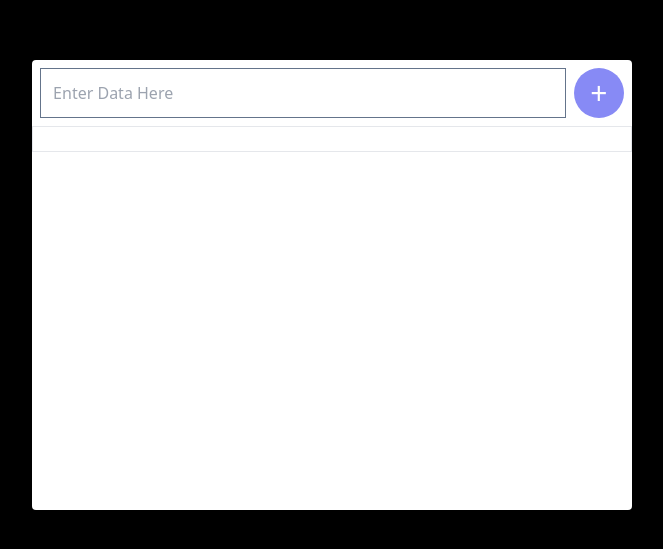
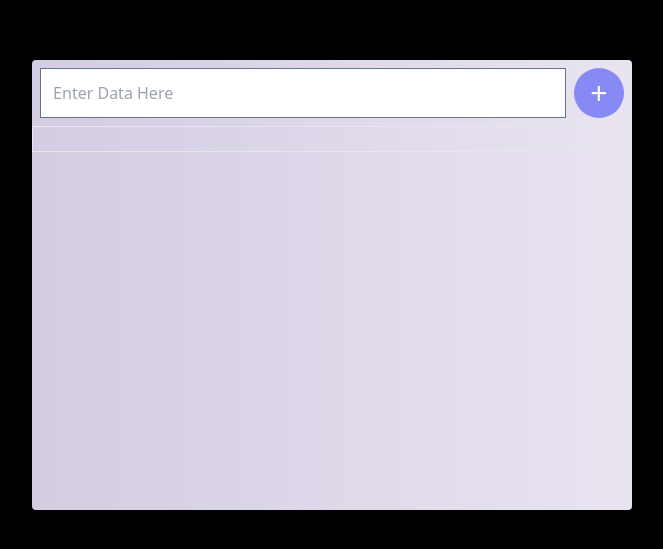
Before and after one commit to Max2242/iMeet_task1, a React (Create React App) app: page / in a window 1280 px wide. Shown: the part 115-664 px from the top of the page, without its empty margins (308-971 px from the left). Built offline with nearby package versions, Linux system fonts and the light colour scheme.

Commit message:
Update App.js

```diff
--- a/src/App.js
+++ b/src/App.js
@@ -31,7 +31,7 @@ setToDo(newState);
   return (
     <>
     <div className="bg-black h-screen p-3 flex items-center justify center ">
-      <div className="bg-white mx-auto rounded w-[600px] h-[450px]">
+      <div className="bg-gradient-to-r from-[#d3cce3] to-[#e9e4f0] mx-auto rounded w-[600px] h-[450px]">
         <Input handler={addToDoHandler}/>
         <List data={todo} removeHandler={removeToDo}/>
       </div>
```
